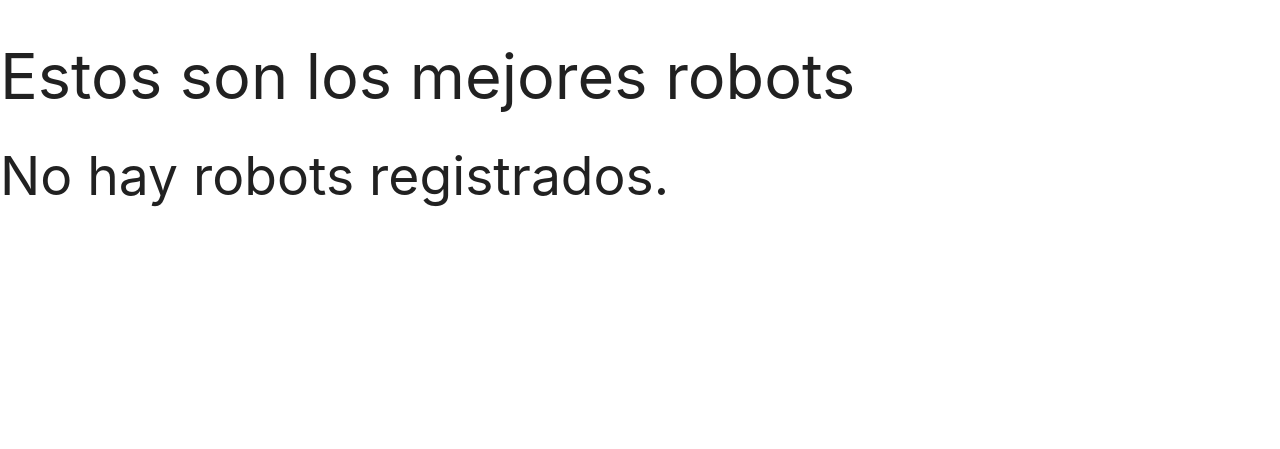
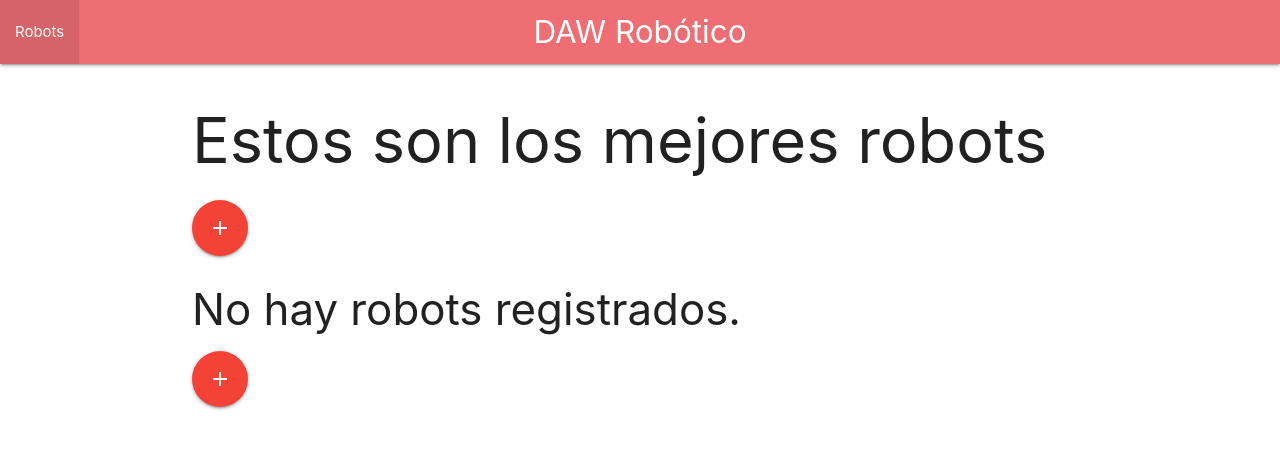
Before and after one commit to RoyReyesisdr/Class_repository, a Node server app: page /robots/ in a window 1280 px wide. Shown: the top 449 px of the page. Run offline with Node 20, Linux system fonts and the light colour scheme.

Commit message:
agregar barra de navegación y botón de navegación

```diff
--- a/views/includes/foot.ejs
+++ b/views/includes/foot.ejs
@@ -1,3 +1,4 @@
+        </div>
     <!--JavaScript at end of body for optimized loading-->
     <script type="text/javascript" src="js/materialize.min.js"></script>
     </body>
--- a/views/includes/head.ejs
+++ b/views/includes/head.ejs
@@ -12,3 +12,13 @@
         <title>DAW Robótico</title>
     </head>
     <body>
+        <nav>
+            <div class="nav-wrapper">
+                <a href="#" class="brand-logo center">DAW Robótico</a>
+                <ul id="nav-mobile" class="left hide-on-med-and-down">
+                    <li><a href="/robots">Robots</a></li>
+                </ul>
+            </div>
+        </nav>
+
+        <div class="container">
--- a/views/robots/list.ejs
+++ b/views/robots/list.ejs
@@ -1,6 +1,8 @@
 <%- include('../includes/head.ejs') %>
 
 <h1>Estos son los mejores robots</h1>
+
+<a href="/robots/new" class="btn-floating btn-large waves-effect waves-light red"><i class="material-icons">add</i></a>
 
 <% if (robots.length > 0) { %>
 <ul>
@@ -9,7 +11,9 @@
     <% } %>
 </ul>
 <% } else { %>
-    <h2>No hay robots registrados.</h2>
+    <h3>No hay robots registrados.</h3>
 <% } %>
 
+<a href="/robots/new" class="btn-floating btn-large waves-effect waves-light red"><i class="material-icons">add</i></a>
+
 <%- include('../includes/foot.ejs') %>
```
